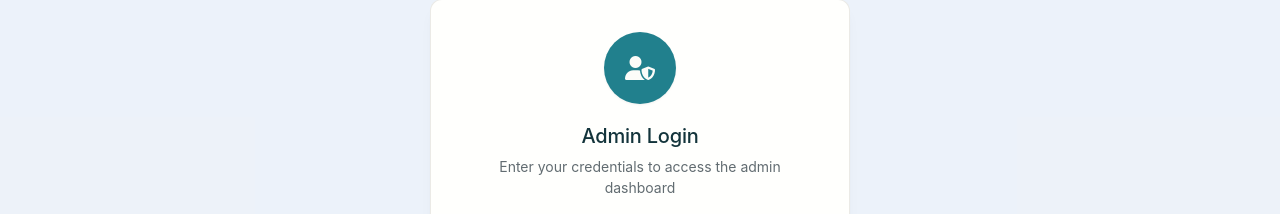
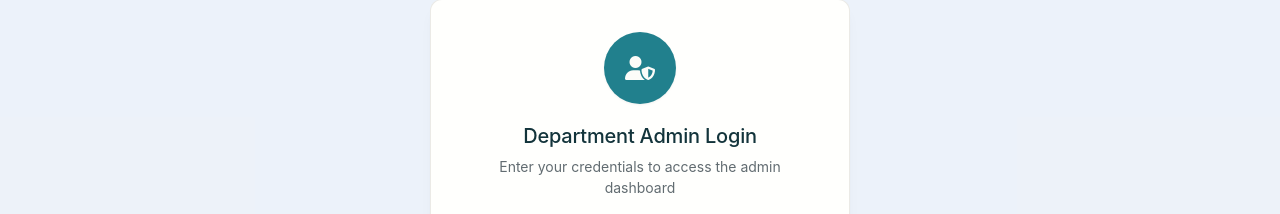
Before and after one commit to Shubh2908/NagarMitraV2.1-backend, a plain HTML site: page DptAdminLogin.html in a window 1280 px wide. Shown: the part 138-352 px from the top of the page. Drawn offline with Linux system fonts and the light colour scheme; a web font is replaced by a local one.

Commit message:
Update DptAdminLogin.html

```diff
--- a/DptAdminLogin.html
+++ b/DptAdminLogin.html
@@ -41,7 +41,7 @@
                 <div class="login-icon">
                     <i class="fas fa-user-shield"></i>
                 </div>
-                <h2>Admin Login</h2>
+                <h2>Department Admin Login</h2>
                 <p>Enter your credentials to access the admin dashboard</p>
             </div>
 
```
